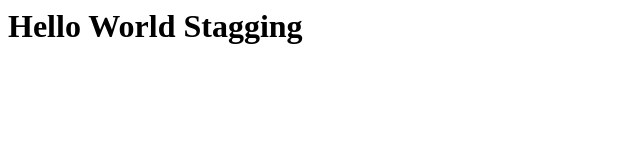
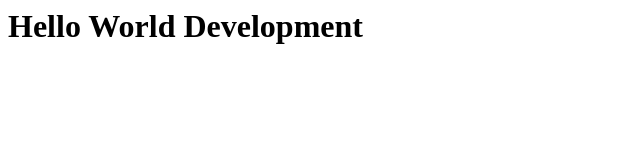
Before and after one commit to MohammadAliHydri/azure, a plain HTML site: page index.html in a window 1280 px wide. Shown: the whole page, without its empty margins (0-640 px from the left). Drawn offline with Linux system fonts and the light colour scheme.

Commit message:
Update index.html

```diff
--- a/index.html
+++ b/index.html
@@ -1,5 +1,5 @@
 <html>
 <body>
-<h1>Hello World Stagging</h1>
+<h1>Hello World Development</h1>
 </body>
 </html>
```
